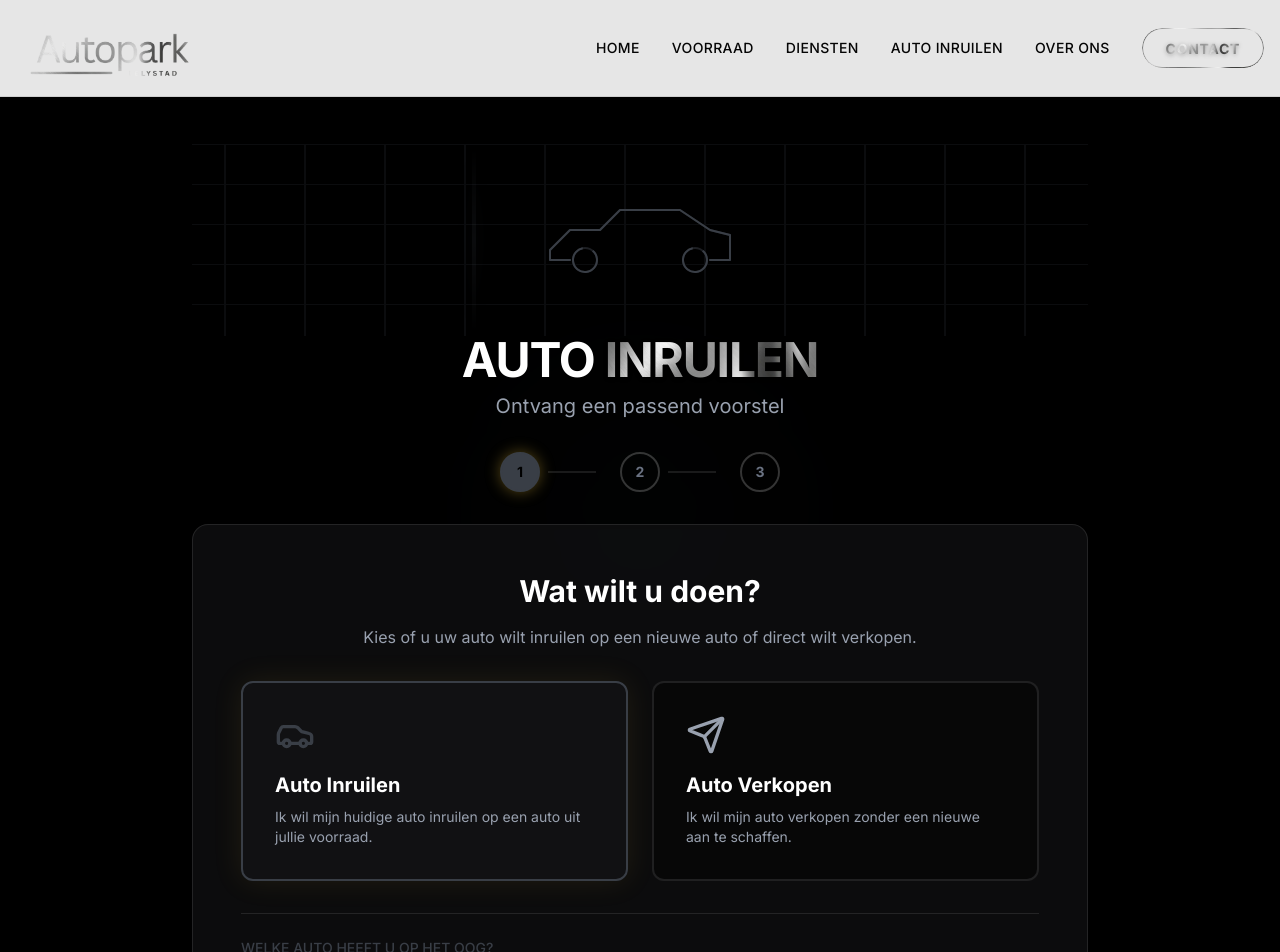
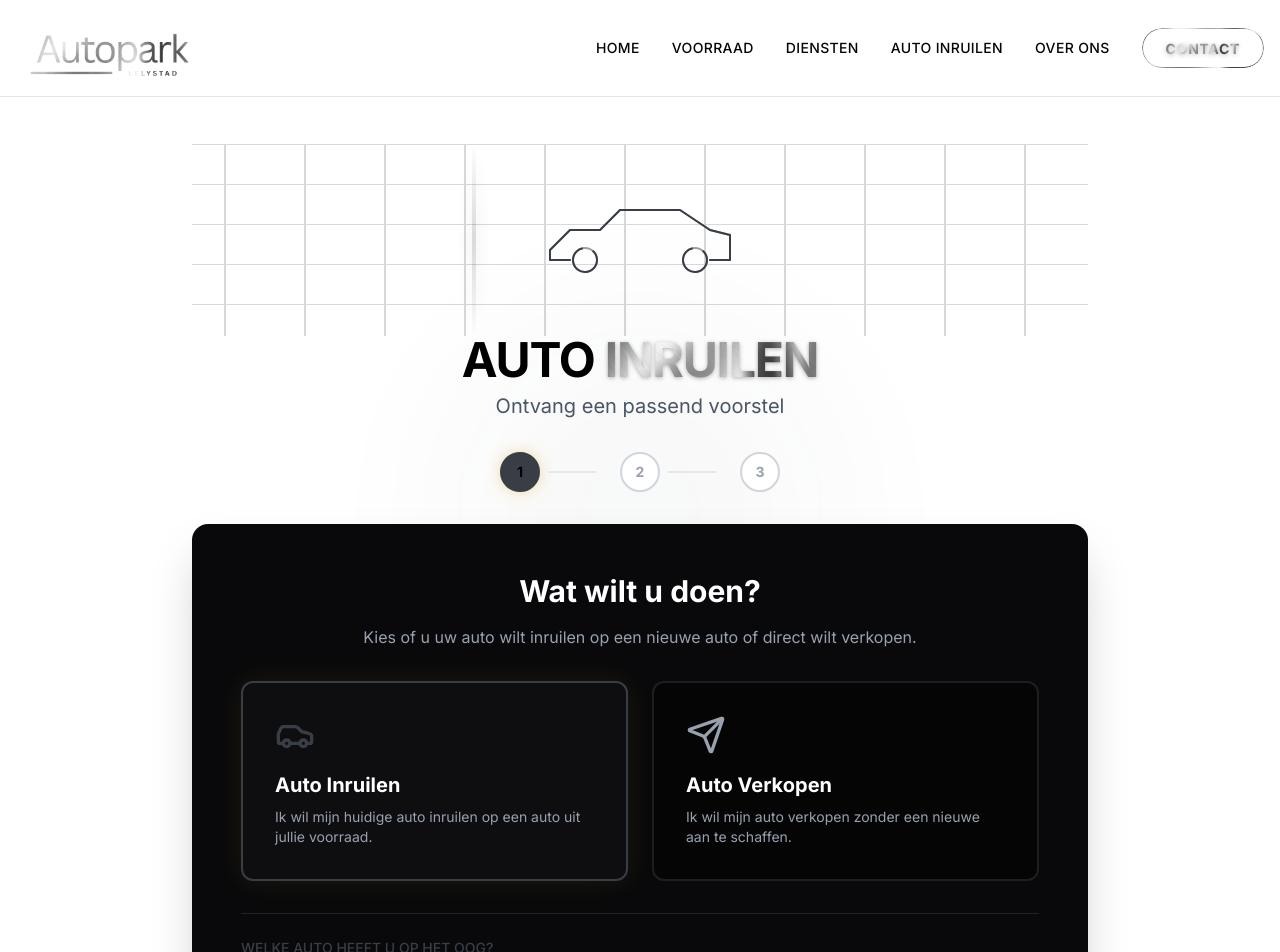
Before and after one commit to Nurani-dev/autopark-lelystad, a Next.js app: page /auto-inruilen in a window 1280 px wide. Shown: the top 952 px of the page. Built offline with nearby package versions, Linux system fonts and the light colour scheme.

Commit message:
Update Auto Inruilen page background to white with dark form container

```diff
--- a/app/auto-inruilen/page.tsx
+++ b/app/auto-inruilen/page.tsx
@@ -138,7 +138,7 @@ export default function AutoInruilenPage() {
     const prevStep = () => setStep((prev) => prev - 1);
 
     return (
-        <main className="pt-24 min-h-screen bg-black">
+        <main className="pt-24 min-h-screen bg-white">
             <section className="py-12 relative overflow-hidden">
                 {/* Ambient Glow */}
                 <div className="neon-glow top-[10%] left-1/2 -translate-x-1/2 opacity-30" />
@@ -148,10 +148,10 @@ export default function AutoInruilenPage() {
                         {/* New Header Section */}
                         <div className="text-center mb-8">
                             <TradeInAnimation />
-                            <h1 className="text-4xl md:text-5xl font-bold text-white mb-2 uppercase tracking-tight">
+                            <h1 className="text-4xl md:text-5xl font-bold text-black mb-2 uppercase tracking-tight">
                                 Auto <span className="text-anthracite-gradient">Inruilen</span>
                             </h1>
-                            <p className="text-xl text-gray-400">Ontvang een passend voorstel</p>
+                            <p className="text-xl text-gray-600">Ontvang een passend voorstel</p>
                         </div>
 
                         {/* Progress Steps */}
@@ -163,7 +163,7 @@ export default function AutoInruilenPage() {
                                             "w-10 h-10 rounded-full flex items-center justify-center font-bold text-sm transition-all duration-300 border-2",
                                             step >= i
                                                 ? "bg-anthracite border-anthracite text-black shadow-[0_0_15px_rgba(212,175,55,0.4)]"
-                                                : "bg-transparent border-white/20 text-gray-500"
+                                                : "bg-white border-gray-300 text-gray-400"
                                         )}
                                     >
                                         {step > i ? <Check className="w-5 h-5" /> : i}
@@ -172,7 +172,7 @@ export default function AutoInruilenPage() {
                                         <div
                                             className={cn(
                                                 "w-12 h-0.5 mx-2 transition-all duration-300",
-                                                step > i ? "bg-anthracite" : "bg-white/10"
+                                                step > i ? "bg-anthracite" : "bg-gray-200"
                                             )}
                                         />
                                     )}
@@ -180,7 +180,7 @@ export default function AutoInruilenPage() {
                             ))}
                         </div>
 
-                        <div className="bg-zinc-900/50 backdrop-blur-sm border border-white/10 rounded-2xl p-8 md:p-12 relative overflow-hidden">
+                        <div className="bg-zinc-950 border border-black/10 rounded-2xl p-8 md:p-12 relative overflow-hidden shadow-2xl">
                             <AnimatePresence mode="wait">
                                 {/* STEP 1: CHOICE */}
                                 {step === 1 && (
```
